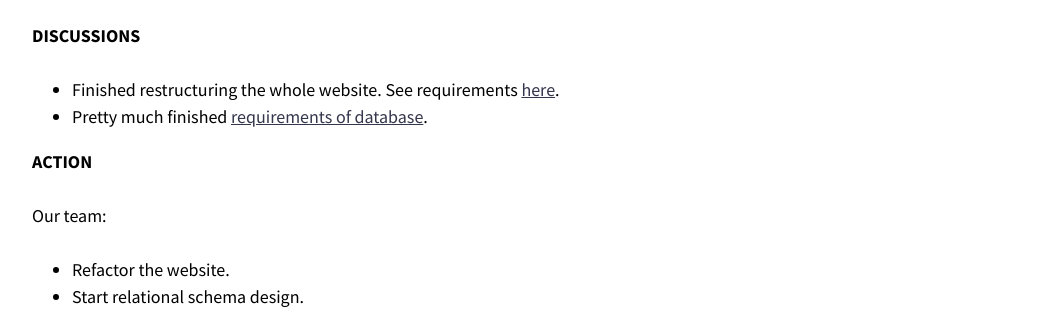
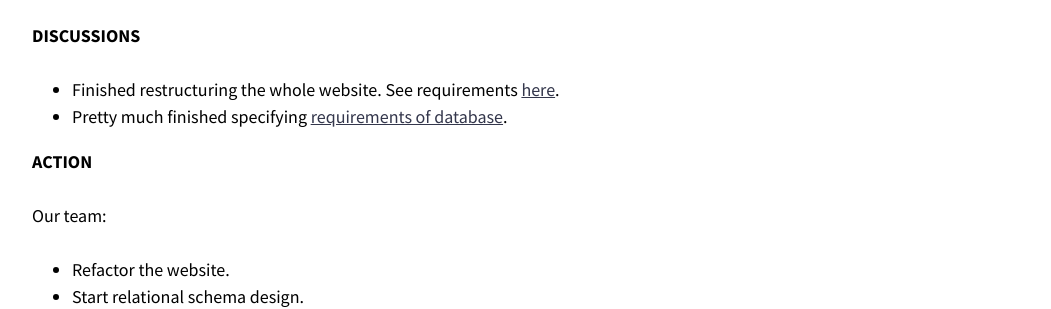
Before and after one commit to optofab/optofab.github.io, a Jekyll site: the page built from logs.md, in a window 1280 px wide and 900 px high, scrolled down 4358 px. Shown: the part 155-464 px from the top of the window, without its empty margins (114-1165 px from the left). Built offline with Jekyll 4.4.1, drawn with Linux system fonts in a browser that asks for light colours; nearby versions of some CDN libraries; emoji names are drawn with the system emoji font.

Commit message:
Update logs.md

```diff
--- a/logs.md
+++ b/logs.md
@@ -156,7 +156,7 @@
 **DISCUSSIONS**
 
 - Finished restructuring the whole website. See requirements [here](https://docs.google.com/document/d/1K6BDtx4HNr7nXfBvyVaer5aA4DEk6mZs-fV2cHWTnoQ/edit?usp=sharing).
-- Pretty much finished [requirements of database](https://docs.google.com/document/d/1n9Su61qbRqsEeCoD2Dzyc6kWu56wFWV7/edit?usp=sharing&ouid=116842803310347638522&rtpof=true&sd=true).
+- Pretty much finished specifying [requirements of database](https://docs.google.com/document/d/1n9Su61qbRqsEeCoD2Dzyc6kWu56wFWV7/edit?usp=sharing&ouid=116842803310347638522&rtpof=true&sd=true).
 
 **ACTION**
 
```
